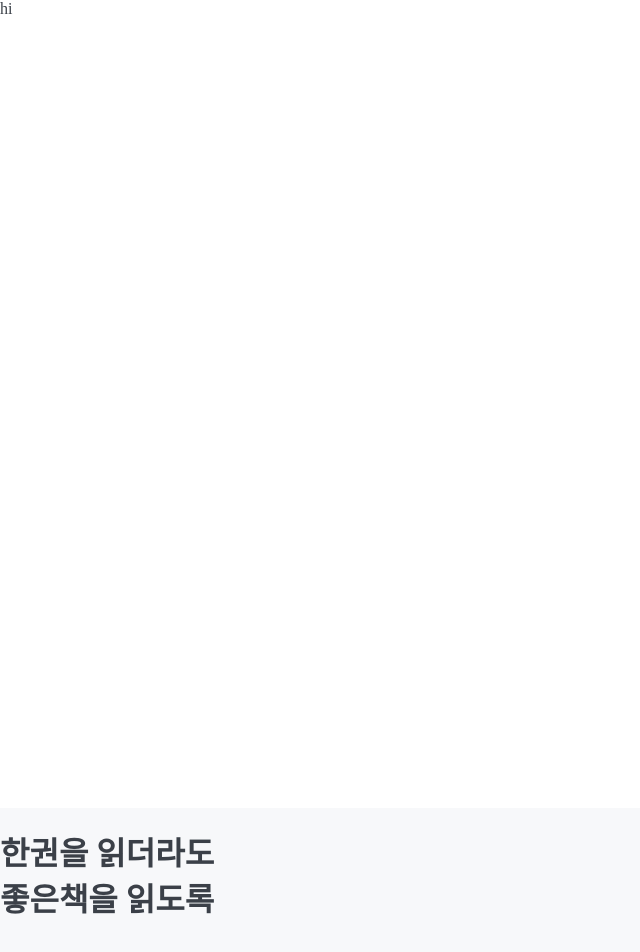
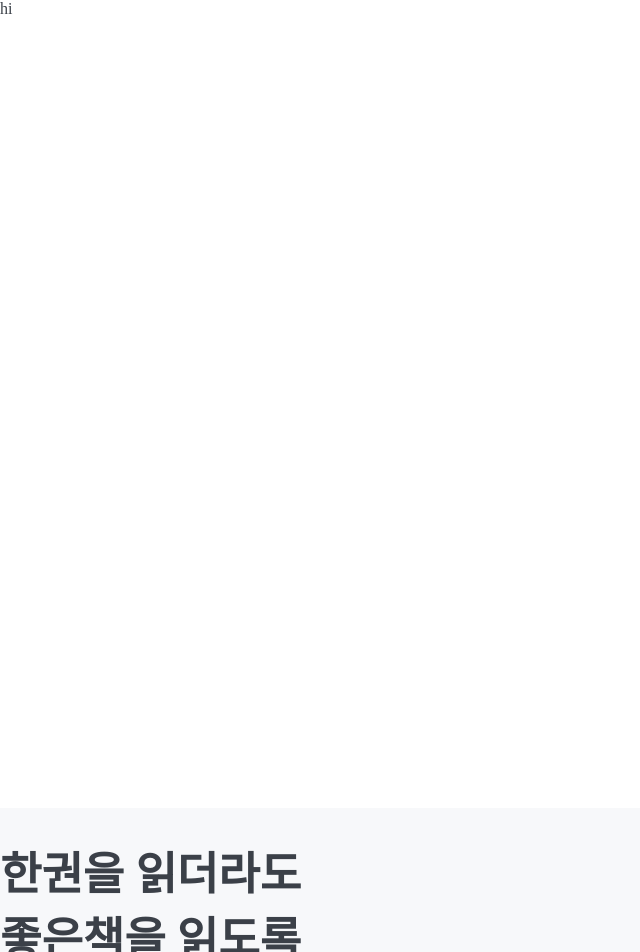
Before and after one commit to readlight/readlight-landing, a Next.js app: page / in a window 1280 px wide. Shown: the top 952 px of the page, without its empty margins (0-640 px from the left). Built offline with nearby package versions, Linux system fonts and the light colour scheme; a web font is replaced by a local one.

Commit message:
add: reset code for h1, h2 in global.scsss & browser support in DoubleLineHeader.tsx

```diff
--- a/components/atom/DoubleLineHeader.tsx
+++ b/components/atom/DoubleLineHeader.tsx
@@ -12,14 +12,19 @@ type DoubleLineHeaderStyle = {
 
 const DoubleLineHeaderStyle = styled.h1`
   color: ${({ theme }) => theme.colors.header};
-  @media (max-width: 768px) {
-    color: red;
-  }
+
   opacity: ${(props) => (props.visible ? '1' : '0.3')};
   transform: ${(props) =>
-    props.visible ? 'translateY(20px)' : 'translate(0px)'};
+    props.visible ? 'translateY(30px)' : 'translate(0px)'};
+  -webkit-transform: ${(props) =>
+    props.visible ? 'translateY(30px)' : 'translate(0px)'};
+  -webkit-transition: -webkit-transform 0.7s cubic-bezier(0, 0, 0.2, 1) 0.0001s,
+    opacity 0.7s cubic-bezier(0, 0, 0.2, 1) 0.0001s;
   transition: transform 0.7s cubic-bezier(0, 0, 0.2, 1) 0.0001s,
     opacity 0.7s cubic-bezier(0, 0, 0.2, 1) 0.0001s;
+
+  @media (max-width: 768px) {
+  }
 `;
 
 const DoubleLineHeader: React.FC<Props> = ({ firstLine, secondLine }) => {
--- a/styles/global.scss
+++ b/styles/global.scss
@@ -16,6 +16,13 @@ body {
 }
 
 h1 {
+  font-size: 45px;
   font-weight: bold;
   margin: 0;
 }
+
+h2 {
+  font-size: 30px;
+  font-weight: bold;
+  margin: 0;
+}
```
